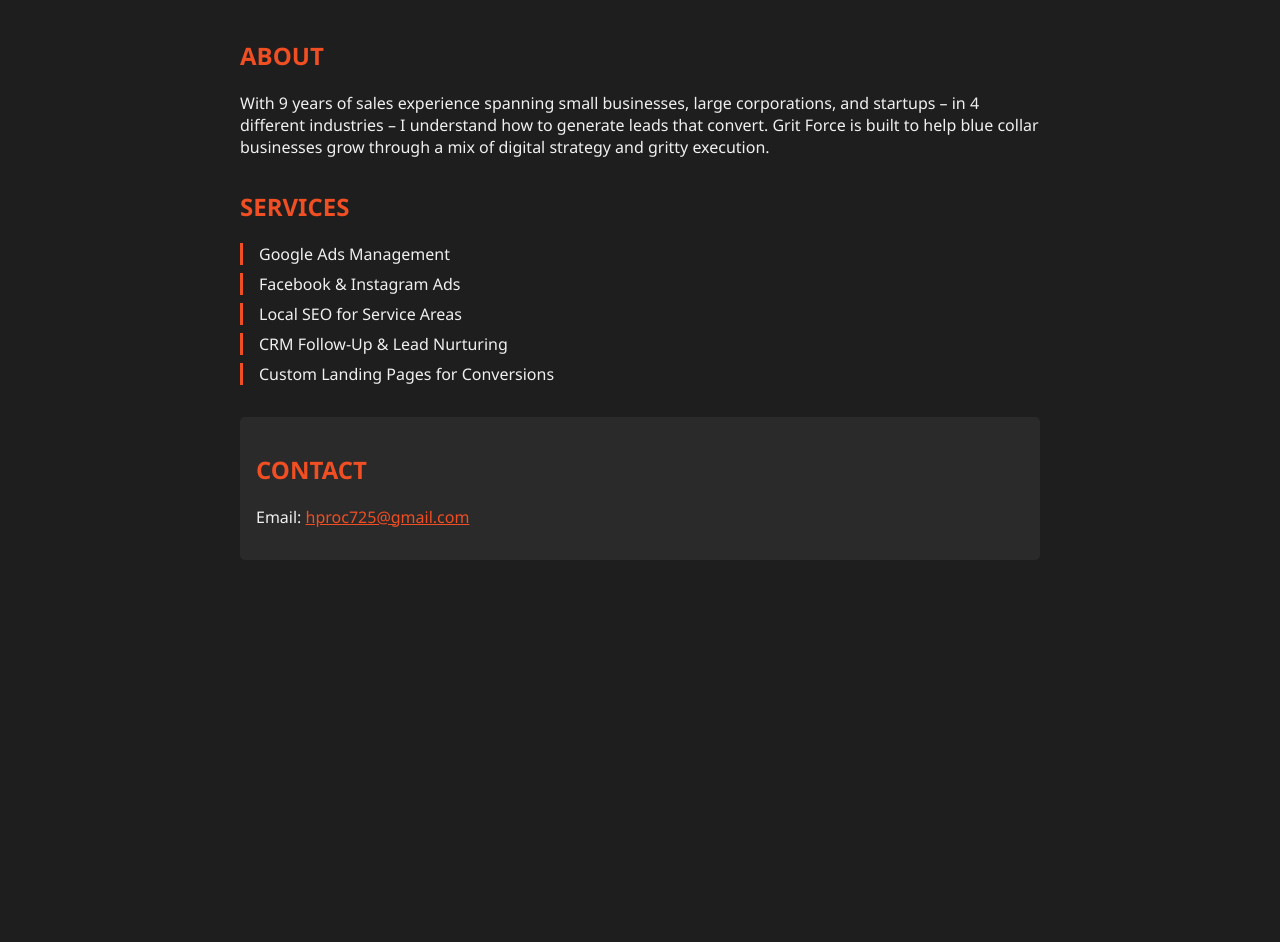
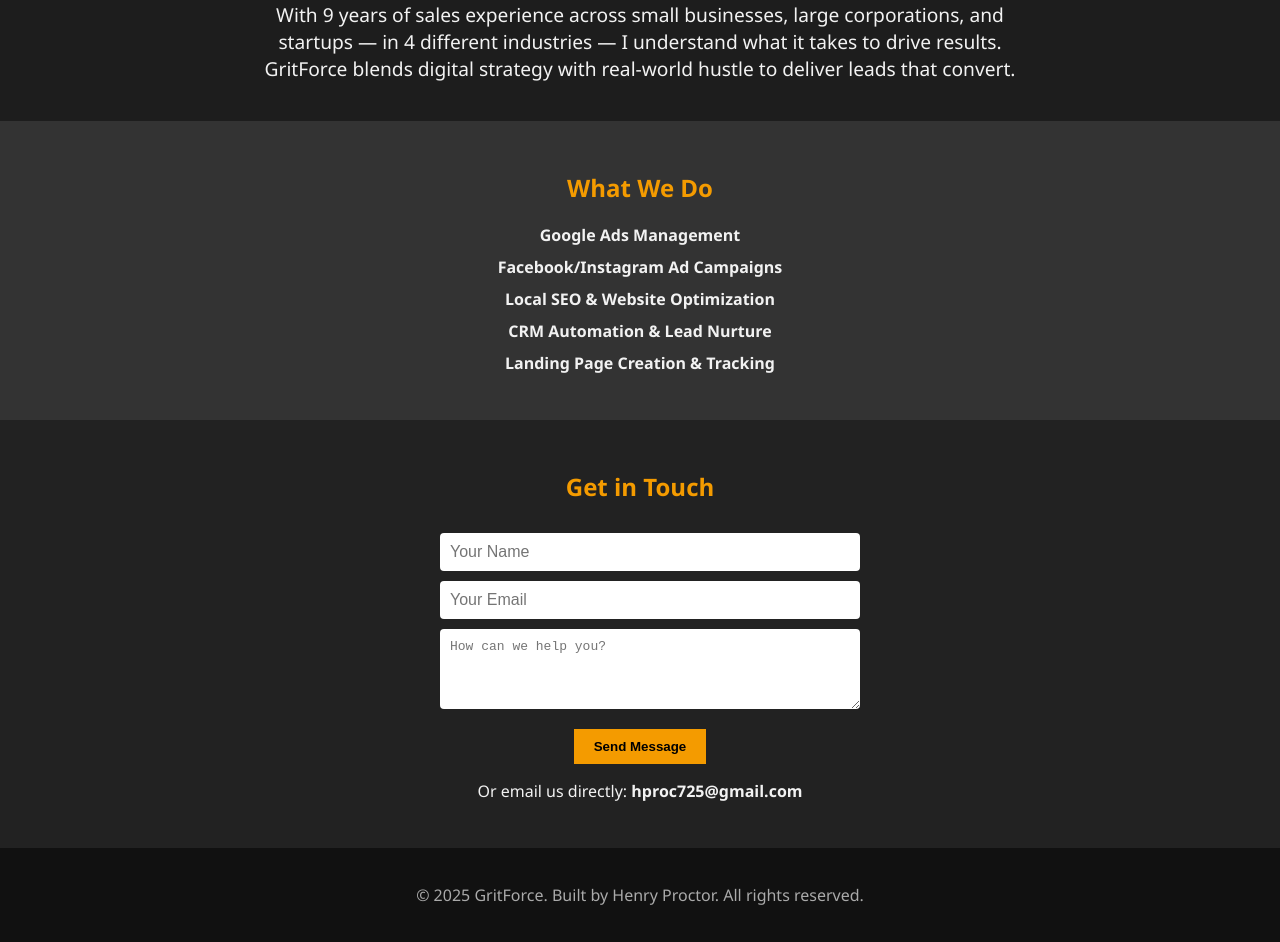
Before and after one commit to HennyProc/PipeFuel, a plain HTML site: page index.html in a window 1280 px wide. Shown: the part 191-1133 px from the top of the page. Before the commit the page ends 815 px from the top, so only its background shows below. Drawn offline with Linux system fonts and the light colour scheme.

Commit message:
Add files via upload

```diff
--- a/index.html
+++ b/index.html
@@ -3,88 +3,136 @@
 <head>
   <meta charset="UTF-8" />
   <meta name="viewport" content="width=device-width, initial-scale=1.0" />
-  <title>Grit Force</title>
+  <meta name="description" content="Lead generation solutions for blue-collar businesses that want to grow fast with real results." />
+  <meta name="keywords" content="lead generation, blue collar marketing, trade services marketing, SEO, ads, CRM" />
+  <meta name="author" content="Henry Proctor" />
+  <title>GritForce | Blue-Collar Lead Generation</title>
+  <link rel="icon" href="favicon.ico" type="image/x-icon" />
+
   <style>
     body {
+      font-family: 'Segoe UI', sans-serif;
+      background-color: #1d1d1d;
+      color: #f2f2f2;
       margin: 0;
-      font-family: 'Segoe UI', Tahoma, Geneva, Verdana, sans-serif;
-      background-color: #1e1e1e;
-      color: #f0f0f0;
+      padding: 0;
     }
     header {
-      background-color: #111;
-      padding: 2rem;
+      background-color: #2c2c2c;
+      padding: 20px;
       text-align: center;
-      border-bottom: 3px solid #f04e23;
+      border-bottom: 4px solid #f49b00;
     }
     header h1 {
+      font-size: 2.5em;
       margin: 0;
-      font-size: 3rem;
-      text-transform: uppercase;
-      letter-spacing: 2px;
+      color: #f49b00;
     }
-    header p {
-      margin-top: 0.5rem;
-      font-style: italic;
-      color: #ccc;
-    }
-    main {
-      padding: 2rem;
+    .intro {
+      padding: 20px;
+      text-align: center;
+      font-size: 1.2em;
       max-width: 800px;
       margin: auto;
     }
-    section {
-      margin-bottom: 2rem;
+    .services {
+      background: #333;
+      padding: 30px;
+      text-align: center;
     }
-    h2 {
-      color: #f04e23;
-      text-transform: uppercase;
+    .services h2 {
+      color: #f49b00;
     }
-    ul {
+    .services ul {
       list-style: none;
       padding: 0;
     }
-    li {
-      margin: 0.5rem 0;
-      padding-left: 1rem;
-      border-left: 3px solid #f04e23;
+    .services li {
+      margin: 10px 0;
+      font-weight: 600;
     }
     .contact {
-      background-color: #2a2a2a;
-      padding: 1rem;
-      border-radius: 5px;
+      padding: 30px;
+      background-color: #222;
+      text-align: center;
     }
-    a {
-      color: #f04e23;
+    .contact h2 {
+      color: #f49b00;
+    }
+    .contact form {
+      max-width: 400px;
+      margin: auto;
+    }
+    .contact input, .contact textarea {
+      width: 100%;
+      padding: 10px;
+      margin-top: 10px;
+      border: none;
+      border-radius: 4px;
+      font-size: 1em;
+    }
+    .contact button {
+      margin-top: 15px;
+      padding: 10px 20px;
+      background-color: #f49b00;
+      color: #000;
+      border: none;
+      cursor: pointer;
+      font-weight: bold;
+    }
+    footer {
+      text-align: center;
+      padding: 20px;
+      background-color: #111;
+      color: #aaa;
     }
   </style>
+
+  <!-- Google Analytics Placeholder -->
+  <!-- Replace 'UA-XXXXX-Y' with your tracking ID -->
+  <script async src="https://www.googletagmanager.com/gtag/js?id=UA-XXXXX-Y"></script>
+  <script>
+    window.dataLayer = window.dataLayer || [];
+    function gtag(){dataLayer.push(arguments);}
+    gtag('js', new Date());
+    gtag('config', 'UA-XXXXX-Y');
+  </script>
 </head>
+
 <body>
   <header>
-    <h1>Grit Force</h1>
-    <p>Fueling Blue Collar Business Growth</p>
+    <h1>GritForce</h1>
+    <p>Fueling growth for blue-collar businesses</p>
   </header>
-  <main>
-    <section>
-      <h2>About</h2>
-      <p>
-        With 9 years of sales experience spanning small businesses, large corporations, and startups – in 4 different industries – I understand how to generate leads that convert. Grit Force is built to help blue collar businesses grow through a mix of digital strategy and gritty execution.
-      </p>
+
+  <section class="intro">
+    <p>With 9 years of sales experience across small businesses, large corporations, and startups — in 4 different industries — I understand what it takes to drive results. GritForce blends digital strategy with real-world hustle to deliver leads that convert.</p>
   </section>
-    <section>
-      <h2>Services</h2>
+
+  <section class="services">
+    <h2>What We Do</h2>
     <ul>
       <li>Google Ads Management</li>
-        <li>Facebook & Instagram Ads</li>
-        <li>Local SEO for Service Areas</li>
-        <li>CRM Follow-Up & Lead Nurturing</li>
-        <li>Custom Landing Pages for Conversions</li>
+      <li>Facebook/Instagram Ad Campaigns</li>
+      <li>Local SEO & Website Optimization</li>
+      <li>CRM Automation & Lead Nurture</li>
+      <li>Landing Page Creation & Tracking</li>
     </ul>
   </section>
+
   <section class="contact">
-      <h2>Contact</h2>
-      <p>Email: <a href="mailto:hproc725@gmail.com">hproc725@gmail.com</a></p>
+    <h2>Get in Touch</h2>
+    <form action="https://formspree.io/f/your-form-id" method="POST">
+      <input type="text" name="name" placeholder="Your Name" required />
+      <input type="email" name="_replyto" placeholder="Your Email" required />
+      <textarea name="message" rows="4" placeholder="How can we help you?" required></textarea>
+      <button type="submit">Send Message</button>
+    </form>
+    <p>Or email us directly: <strong>hproc725@gmail.com</strong></p>
   </section>
-  </main>
+
+  <footer>
+    <p>&copy; 2025 GritForce. Built by Henry Proctor. All rights reserved.</p>
+  </footer>
 </body>
 </html>
```
Lines whose indentation alone changed are shown as unchanged.
